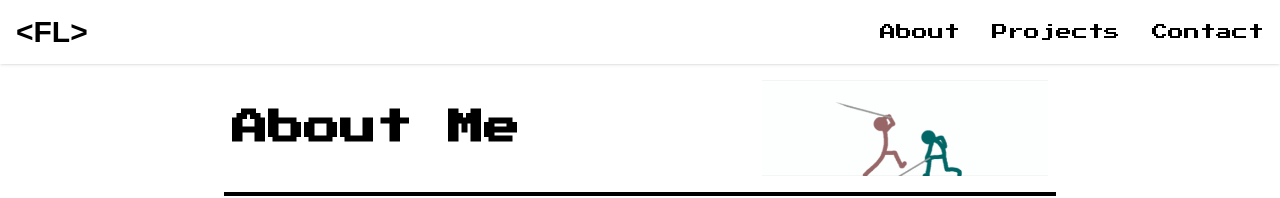
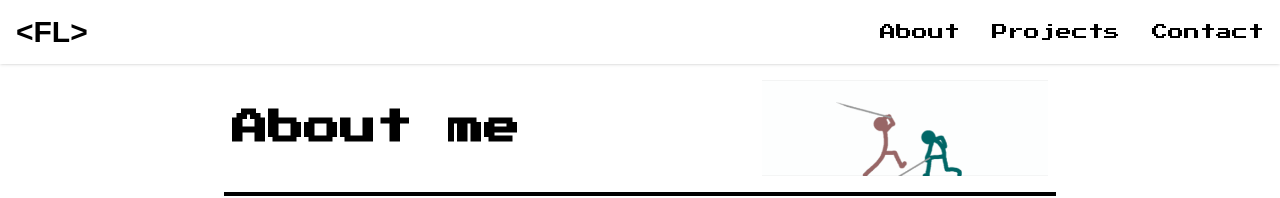
Before and after one commit to GoodmanFaris/PortfolioWebsite, a Next.js app: page /about in a window 1280 px wide. Shown: the top 198 px of the page. Built offline with nearby package versions, Linux system fonts and the light colour scheme.

Commit message:
fixed main page, update stats

```diff
--- a/app/about/page.jsx
+++ b/app/about/page.jsx
@@ -32,7 +32,7 @@ export default function AboutPage() {
               className="text-2xl sm:text-4xl font-bold"
               style={{ fontFamily: "'Press Start 2P', cursive, monospace" }}
             >
-              About Me
+              About me
             </motion.h1>
 
             <img
```
